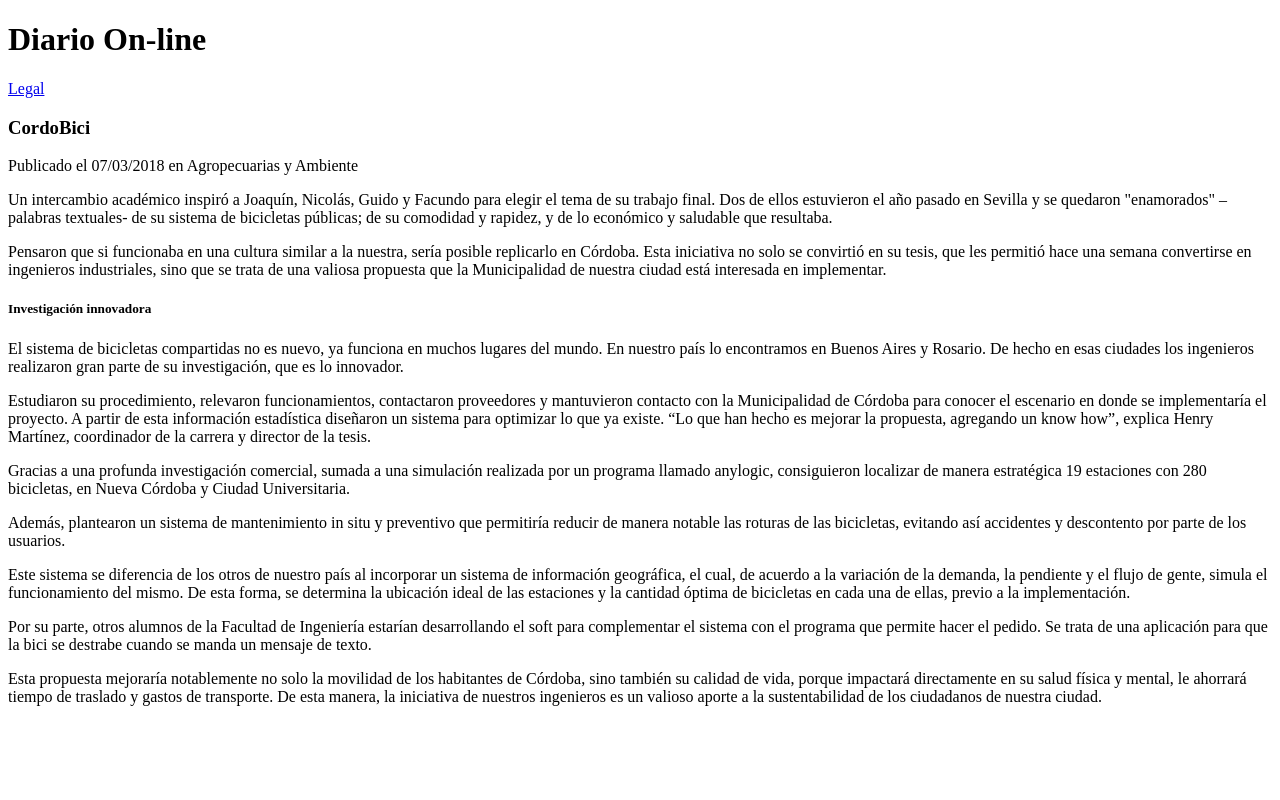
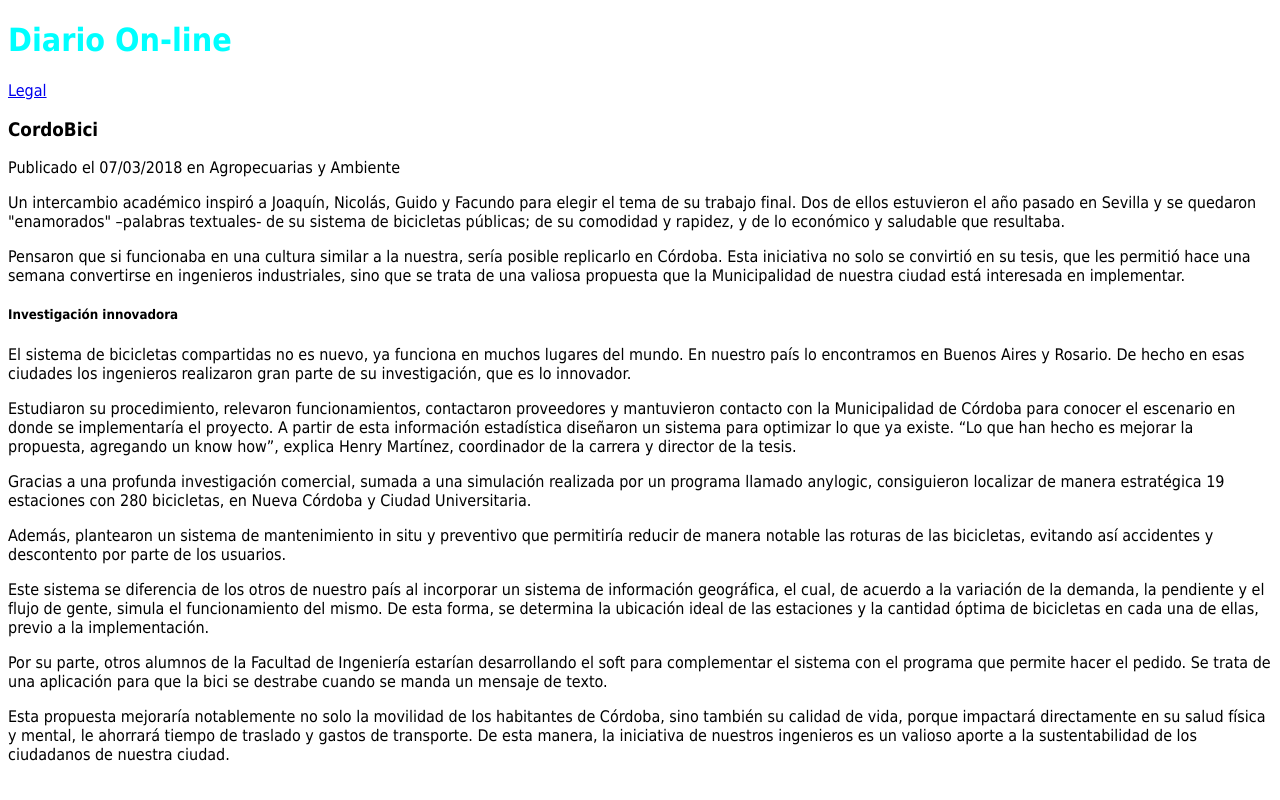
Before and after one commit to UCC-LabCompu2/ejercicios2022-SantiNavas, a plain HTML site: page Ejercicios-CSS/ej_columnas.html in a window 1280 px wide. Drawn offline with Linux system fonts and the light colour scheme.

Commit message:
se agrego ejercicio style

```diff
--- a/Ejercicios-CSS/ej_columnas.html
+++ b/Ejercicios-CSS/ej_columnas.html
@@ -3,6 +3,22 @@
 <head>
     <meta charset="UTF-8">
     <title>Ejercicio Columnas</title>
+    <style>
+        #tituloPrincipal
+        {
+            color:aqua;
+        }
+
+        .tituloNoticia
+        {
+            font: size 30px;
+        }
+
+        body
+        {
+            font-family:Tahoma;
+        }
+    </style>
 </head>
 <body>
 <!--Cree los estilos CSS necesarios para que el texto se visualice en 2 columnas-->
```
